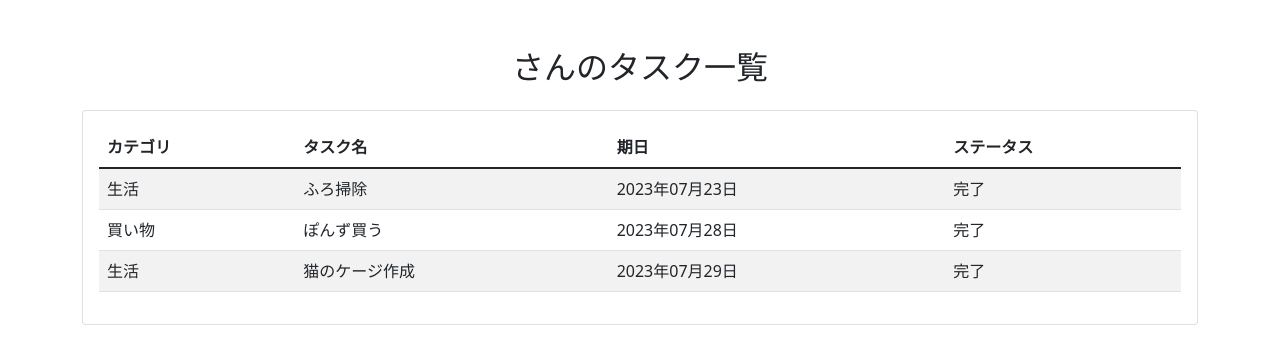
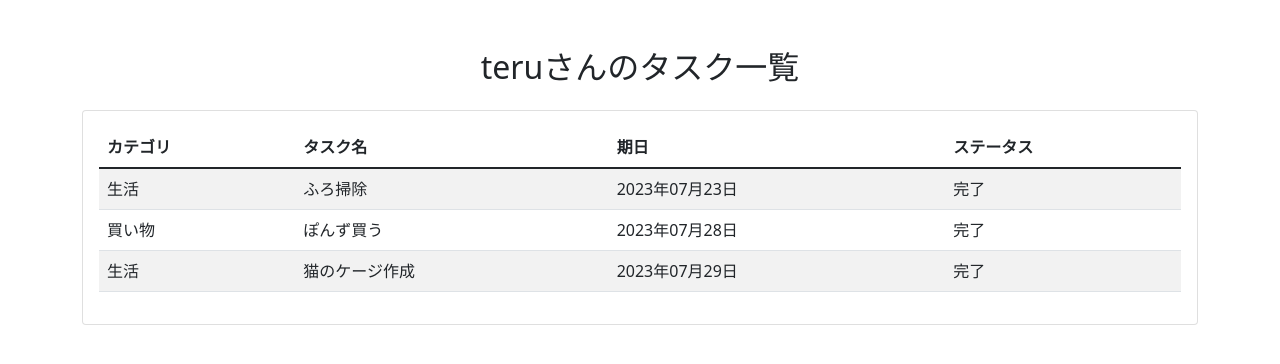
Before and after one commit to bon-com/django-study-04, a Django app: page /tasks/ in a window 1280 px wide. Shown: the top 364 px of the page. Run offline with Django 4.2, Linux system fonts and the light colour scheme; a user stored in the database is signed in; data comes from the database, SQL or seed files in the repository.

Commit message:
ログインユーザーの名前を表示

```diff
--- a/task_manage/todoapps/templates/todo/top.html
+++ b/task_manage/todoapps/templates/todo/top.html
@@ -10,7 +10,7 @@
 
 <body>
   <div class="container mt-5">
-    <h2 class="text-center"> さんのタスク一覧</h2>
+    <h2 class="text-center"> {{ request.user.username }}さんのタスク一覧</h2>
     <div class="card mt-4">
       <div class="card-body">
         {% for msg in errors %}
```
